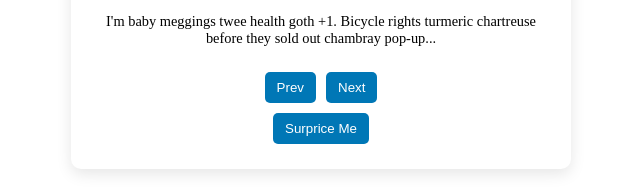
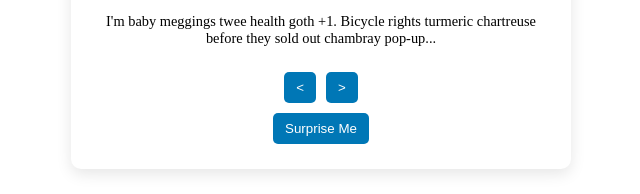
Before and after one commit to acciojob/Reviews-satyamjha09, a React app: page / in a window 1280 px wide. Shown: the part 322-516 px from the top of the page, without its empty margins (319-959 px from the left). Built offline with nearby package versions, Linux system fonts and the light colour scheme.

Commit message:
Done Project

```diff
--- a/src/components/Review.js
+++ b/src/components/Review.js
@@ -1,46 +1,39 @@
-import React, { useState } from 'react'
+import React, { useState } from 'react';
 import reviews from './data';
 
 const Review = () => {
+  const [index, setIndex] = useState(0);
+  const { id, name, job, image, text } = reviews[index];
 
-  const [index, setIndex] = useState(0);
-  const {id , name , job , image, text} = reviews[index];
+  const checkIndex = (num) => {
+    if (num < 0) return reviews.length - 1;
+    if (num >= reviews.length) return 0;
+    return num;
+  };
 
-  const prevReview = () => {
-    setIndex((prevIndex) => (prevIndex === 0 ? reviews.length - 1 : prevIndex -1));
-  }
-
-  const nextReview = () => {
-    setIndex((prevIndex) => (prevIndex === reviews.length - 1 ? 0 : prevIndex + 1));
-  }
-
+  const nextReview = () => setIndex((prevIndex) => checkIndex(prevIndex + 1));
+  const prevReview = () => setIndex((prevIndex) => checkIndex(prevIndex - 1));
   const randomReview = () => {
-    let randomIndex;
-
+    let newIndex;
     do {
-      randomIndex = Math.floor(Math.random() * reviews.length);
-
-    } while(randomIndex === index){
-      setIndex(randomIndex);
-    }
-  }
+      newIndex = Math.floor(Math.random() * reviews.length);
+    } while (newIndex === index);
+    setIndex(newIndex);
+  };
 
   return (
     <article className="review">
       <img src={image} alt={name} className="person-img" />
-      <h4 id={`author${id}`} className="author"> {name} </h4>
-      <p className="job"> {job} </p>
-      <p className="info"> {text} </p>
+      <h4 id={`author-${id}`} className="author">{name}</h4>
+      <p className="job">{job}</p>
+      <p className="info">{text}</p>
+      <div className="button-container">
+        <button className="prev-btn" onClick={prevReview}>&lt;</button>
+        <button className="next-btn" onClick={nextReview}>&gt;</button>
+      </div>
+      <button className="random-btn" onClick={randomReview}>Surprise Me</button>
+    </article>
+  );
+};
 
-      <div>
-        <button className="prev-btn" onClick={prevReview}> Prev </button>
-        <button className="next-btn" onClick={nextReview}> Next </button>
-      </div>
-
-      <button className="random-btn" onClick={randomReview}> Surprice Me </button>
-
-    </article>
-  )
-}
-
-export default Review
+export default Review;
```
Also changed, not shown: src/components/Card.js (deleted, +0 -19 lines).
